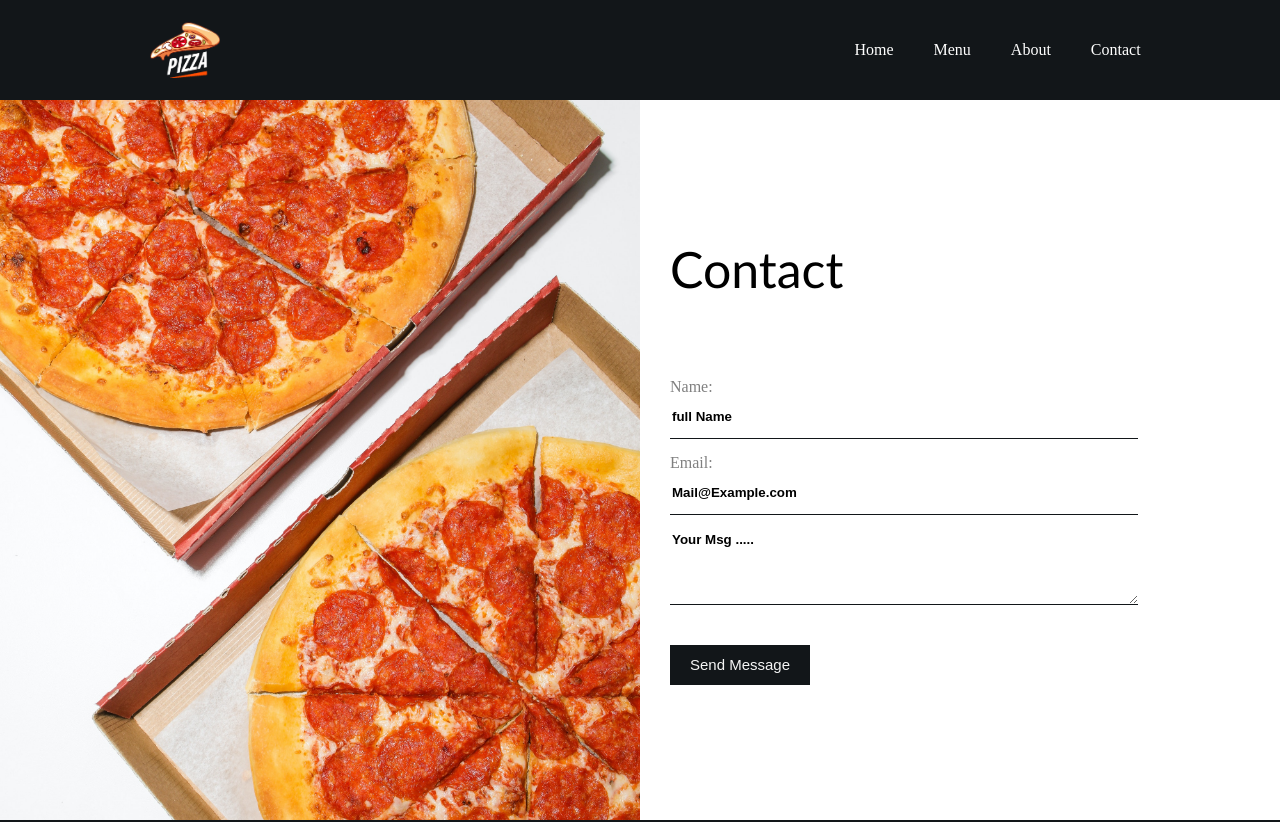
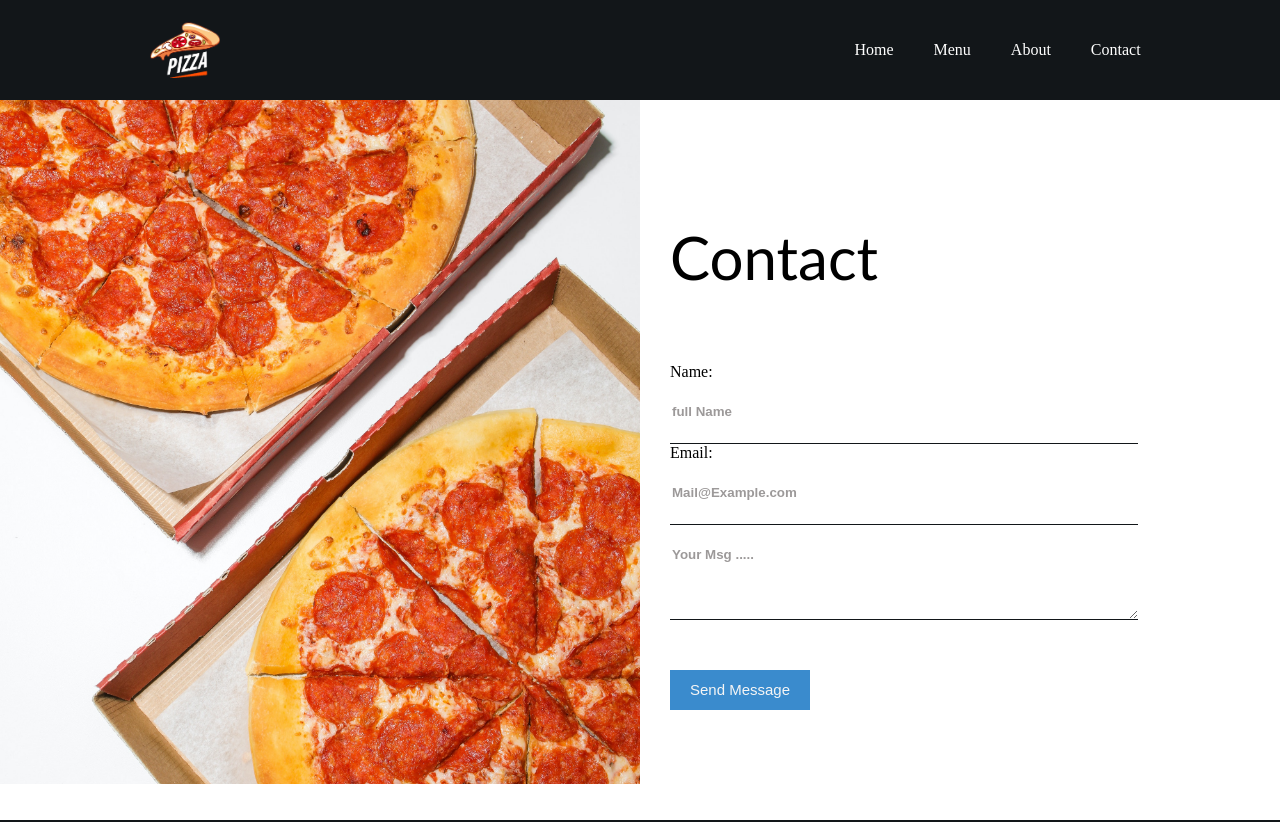
Before and after one commit to engyahmed7/Pizza-Project, a React (Create React App) app: page /contact in a window 1280 px wide. Shown: the top 822 px of the page. Built offline with nearby package versions, Linux system fonts and the light colour scheme.

Commit message:
Update Contact.css

```diff
--- a/src/styles/Contact.css
+++ b/src/styles/Contact.css
@@ -5,7 +5,7 @@
 }
 
 .contact .leftSide {
-  height: 100%;
+  height: 95%;
   flex: 50%;
   background-position: center;
   background-repeat: no-repeat;
@@ -23,8 +23,8 @@
 .contact .rightSide h1 {
   font-family: "Trebuchet MS", "Lucida Sans Unicode", "Lucida Grande",
     "Lucida Sans", Arial, sans-serif;
-  font-weight: 10;
-  font-size: 50px;
+  font-weight: 20;
+  font-size: 60px;
   margin-left: 30px;
 }
 
@@ -37,15 +37,16 @@ form {
 }
 
 form input {
-  height: 40px;
+  height: 60px;
   width: 80%;
   border: none;
   border-bottom: 1px solid #121619;
   color: black;
+  font-weight: bold;
 }
 
 form textarea {
-  margin-top: 15px;
+  margin-top: 20px;
   height: 70px;
   width: 80%;
   border: none;
@@ -55,7 +56,7 @@ form textarea {
 input::placeholder,
 textarea::placeholder {
   font-weight: bold;
-  color: black;
+  color: rgb(156, 153, 153);
   font-family: Arial, Helvetica, sans-serif;
 }
 form input:focus,
@@ -63,17 +64,12 @@ textarea:focus {
   outline: none;
 }
 
-form label {
-  margin-top: 15px;
-  color: grey;
-}
-
 form button {
-  margin-top: 40px;
+  margin-top: 50px;
   width: 140px;
   height: 40px;
   border: none;
-  background-color: #121619;
+  background-color: #3a8bcd;
   color: whitesmoke;
   font-size: 15px;
   cursor: pointer;
```
